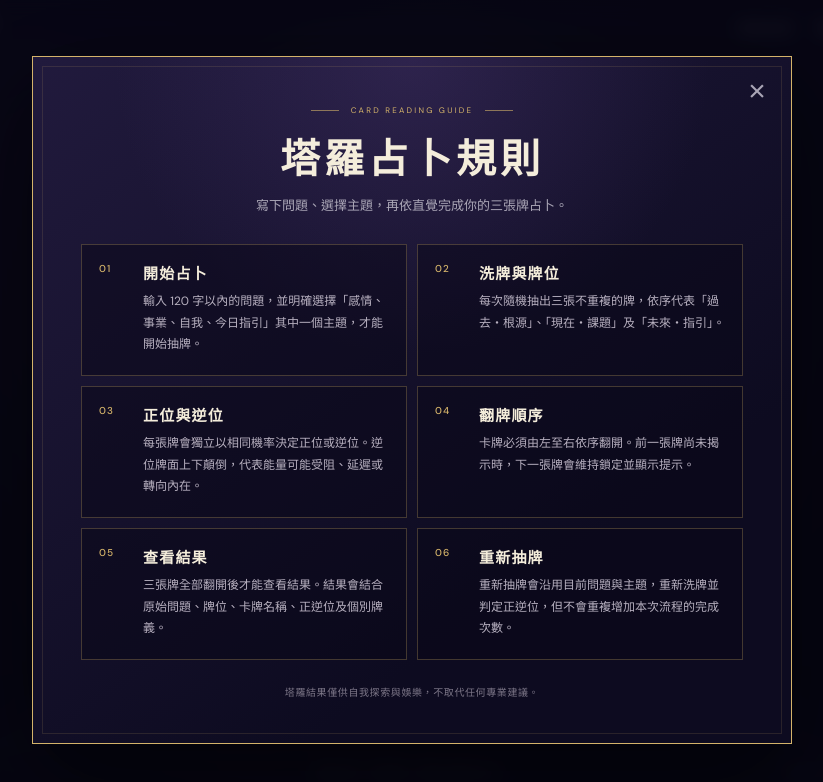
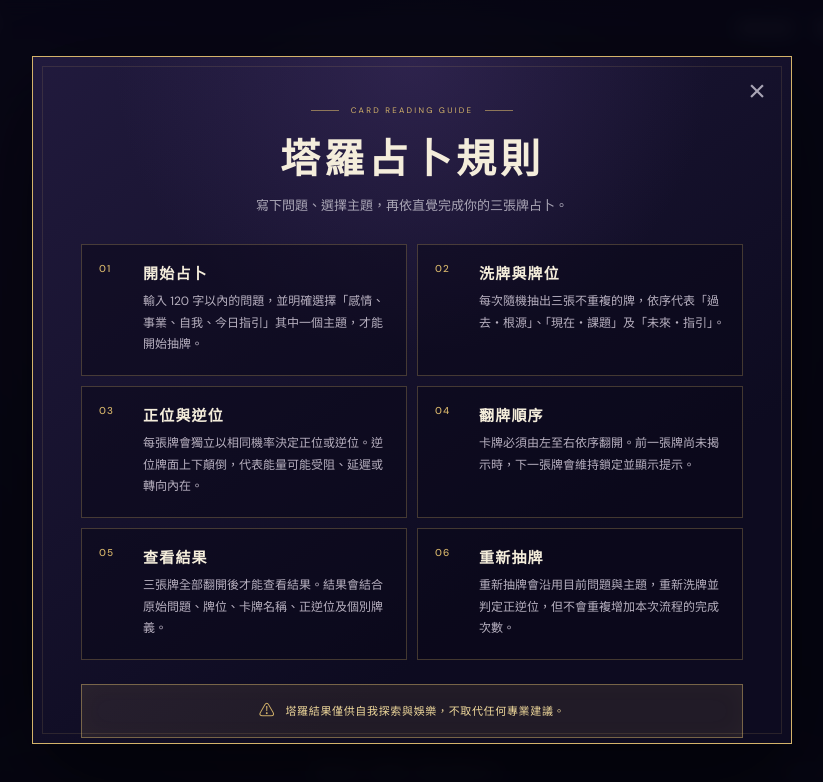
Before and after one commit to lee359/TarotCard, a Nuxt app: page / in a window 1280 px wide. Both pictures are taken after a click on the button "規則說明". Shown: the top 782 px of the page, without its empty margins (228-1051 px from the left). Built offline with nearby package versions, Linux system fonts and the light colour scheme.

Commit message:
update rules content

```diff
--- a/app/components/CardRulesModal.vue
+++ b/app/components/CardRulesModal.vue
@@ -72,7 +72,10 @@ onBeforeUnmount(() => {
             </section>
           </div>
 
-          <footer>塔羅結果僅供自我探索與娛樂，不取代任何專業建議。</footer>
+          <footer role="note">
+            <span aria-hidden="true">⚠</span>
+            <strong>塔羅結果僅供自我探索與娛樂，不取代任何專業建議。</strong>
+          </footer>
         </article>
       </div>
     </Transition>
@@ -96,7 +99,9 @@ header > p:last-child { margin: 10px 0 0; color: var(--muted); font-family: 'Not
 .rules-content b { color: var(--gold); font-size: 10px; font-weight: 500; letter-spacing: .12em; }
 .rules-content h3 { margin: 0; font-family: 'Noto Serif TC', serif; font-size: 15px; font-weight: 600; letter-spacing: .08em; }
 .rules-content p { margin: 8px 0 0; color: #b8b1c0; font-size: 12px; line-height: 1.8; }
-footer { position: relative; margin-top: 24px; color: #7d7788; font-size: 10px; letter-spacing: .06em; text-align: center; }
+footer { position: relative; display: flex; margin-top: 24px; padding: 13px 16px; align-items: center; justify-content: center; gap: 10px; border: 1px solid rgba(212,179,106,.48); background: rgba(212,179,106,.1); color: var(--gold-light); font-size: 11px; line-height: 1.65; letter-spacing: .06em; text-align: center; box-shadow: inset 0 0 24px rgba(212,179,106,.04); }
+footer span { color: var(--gold); font-size: 16px; }
+footer strong { font-weight: 500; }
 @media (max-width: 620px) {
   .rules-overlay { padding: 12px; align-items: end; }
   .rules-dialog { max-height: 88dvh; padding: 34px 20px 28px; }
```
